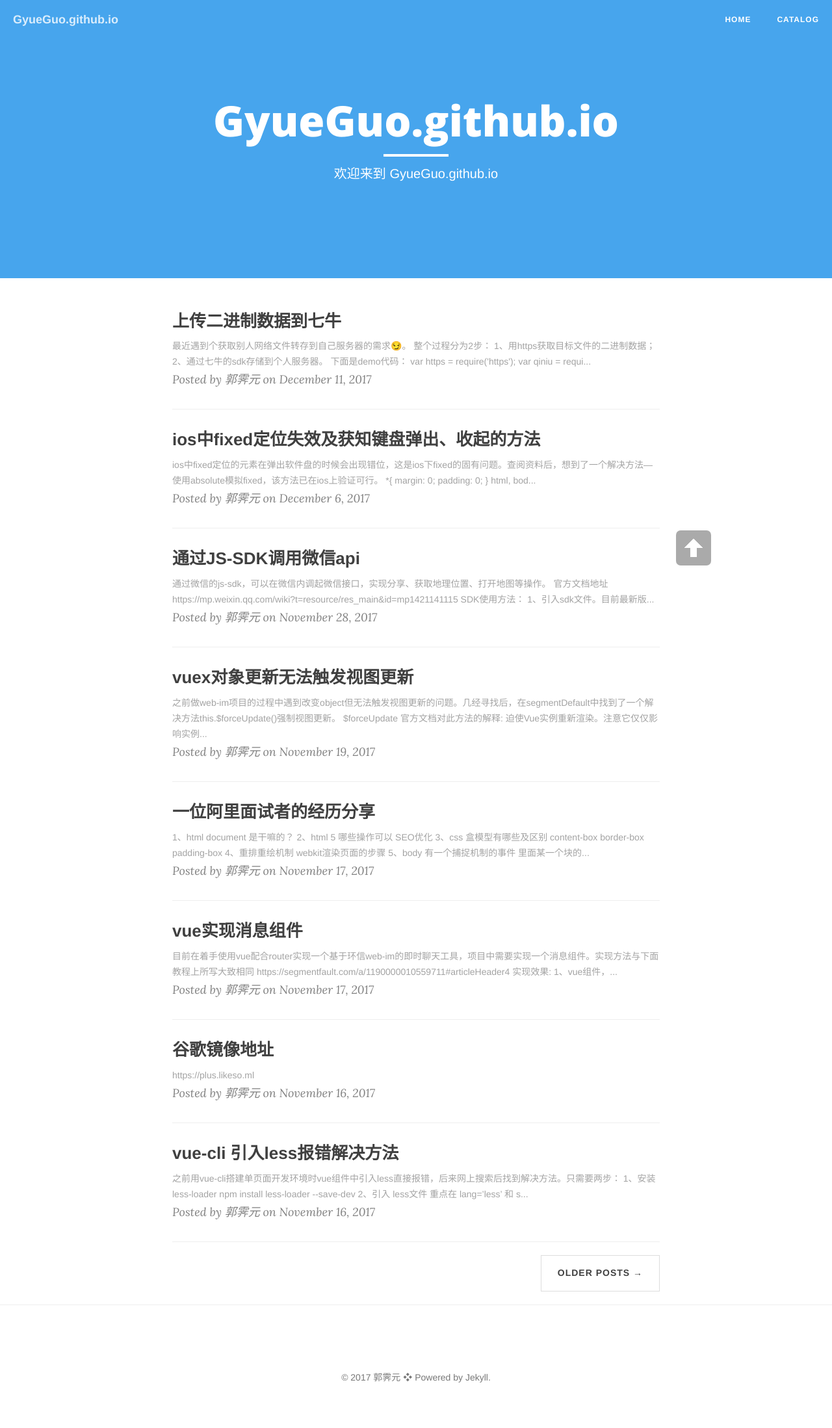
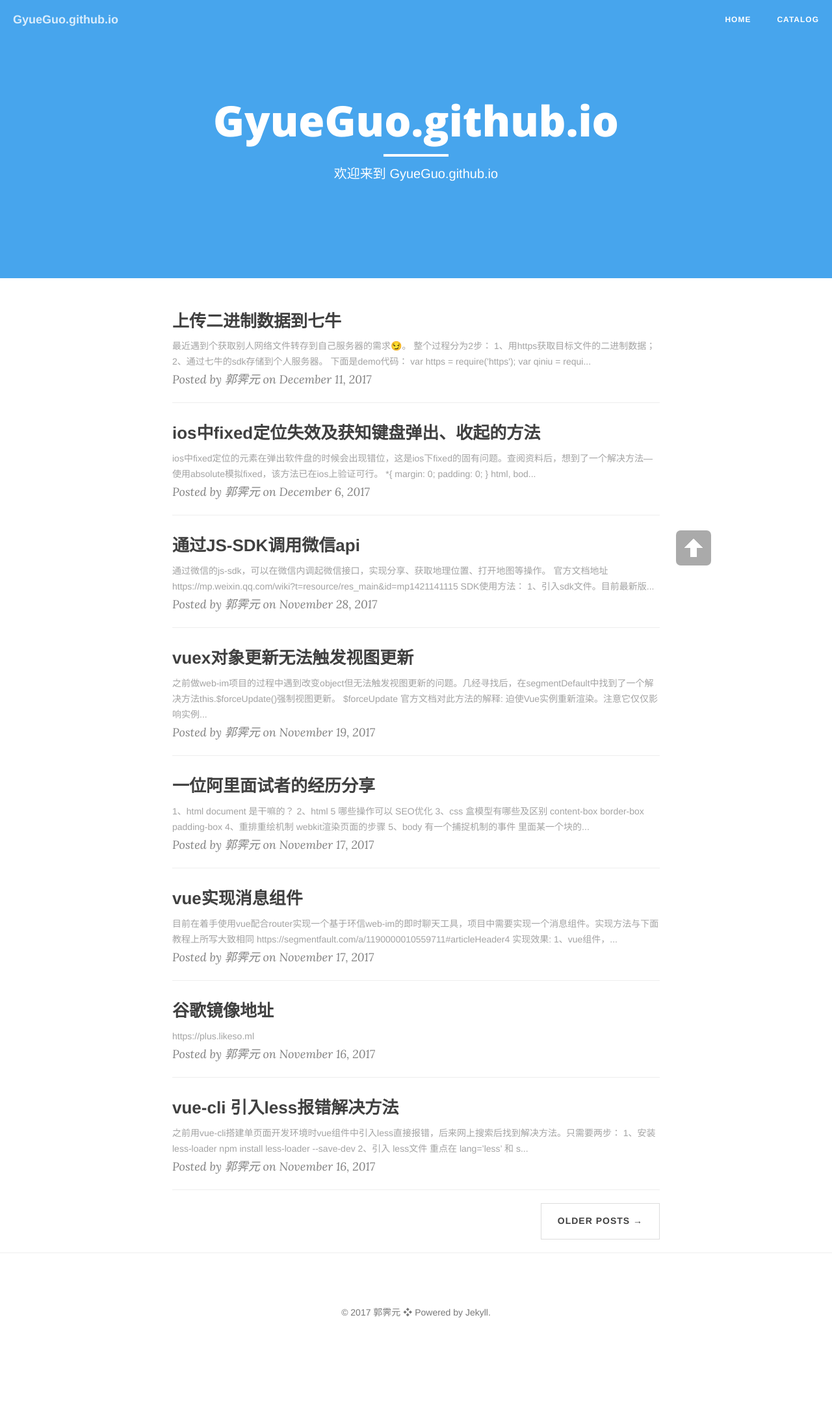
Before and after one commit to liuzesi/GyueGuo.github.io, a Jekyll site: the page built from index.html, in a window 1280 px wide. Shown: the whole page at 65% size. Built offline with Jekyll 4.4.1, drawn with Linux system fonts in a browser that asks for light colours; nearby versions of some CDN libraries; emoji names are drawn with the system emoji font; the list of posts is cut into pages by our own code; after the commit the page ends 2097 px from its top, so only the background shows below that.

Commit message:
table & css

```diff
--- a/css/clean-blog.css
+++ b/css/clean-blog.css
@@ -6,7 +6,7 @@ body {
   overflow-x: hidden;
 }
 p {
-  margin: 30px 0;
+  margin: 10px 0;
 }
 h1,
 h2,
```
Also changed, not shown: _posts/2017-12-11-上传二进制数据到七牛.md (+6 -6 lines).
